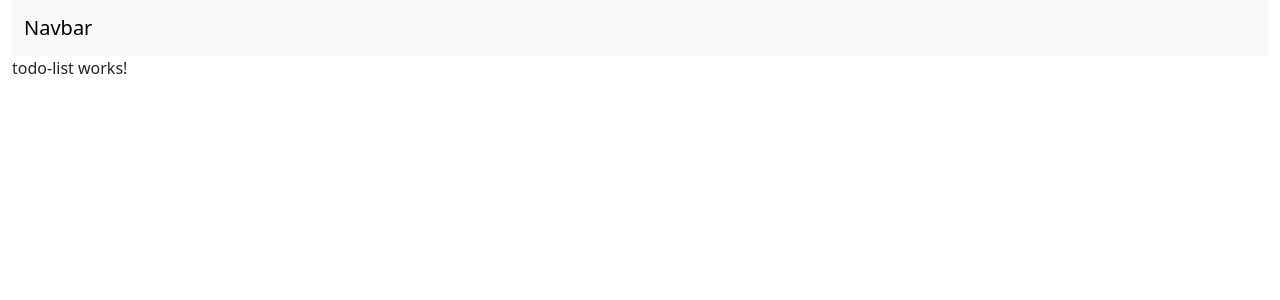
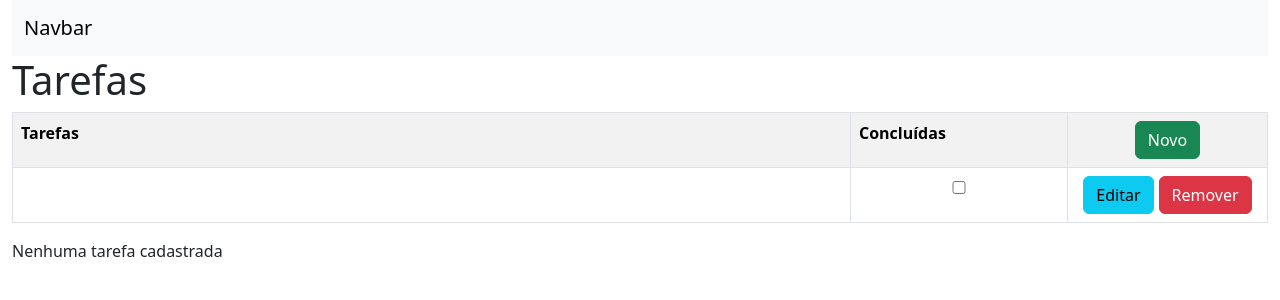
Before and after one commit to John-Mota/taskMenager, an Angular app: page /tarefas/list in a window 1280 px wide. Shown: the top 300 px of the page. Built offline with nearby package versions, Linux system fonts and the light colour scheme.

Commit message:
Crianção e configuração do Html tot-list.component

```diff
--- a/src/app/tasks/list/todo-list.component.html
+++ b/src/app/tasks/list/todo-list.component.html
@@ -1 +1,51 @@
-<p>todo-list works!</p>
+<h1>Tarefas</h1>
+
+<table class="table table-striped table-bordered table-hover">
+
+  <tbody>
+    <tr>
+      <th>Tarefas</th>
+      <th>Concluídas</th>
+      <th class="text-center">
+          <a
+          title="Novo"
+          alt="Novo"
+          class="btn-new btn btn-xs btn-success">
+          <span class="glyphicon glyphicon-plus" aria-hidden="true"></span>
+          Novo
+          </a>
+      </th>
+    </tr>
+    <tr>
+      <td>
+
+      </td>
+
+      <td style="width: 70px;" class="text=center">
+        <input type="checkbox" style="width: 200px;">
+      </td>
+
+      <td class="text-center" style="width: 200px;">
+          <a
+          title="Editar"
+          alt="Editar"
+          class="btn-edit btn btn-xs btn-info"
+          style="margin-right: 5px;">
+          <span class="glyphicon glyphicon-pencil" aria-hidden="true"></span>
+          Editar
+          </a>
+
+          <a
+          href="#"
+          title="Remover"
+          alt="Remover"
+          class="btn-remove btn btn-xs btn-danger">
+          <span class="glyphicon glyphicon-remove" aria-hidden="true"></span>
+          Remover
+          </a>
+      </td>
+    </tr>
+  </tbody>
+</table>
+
+<p>Nenhuma tarefa cadastrada</p>
```
